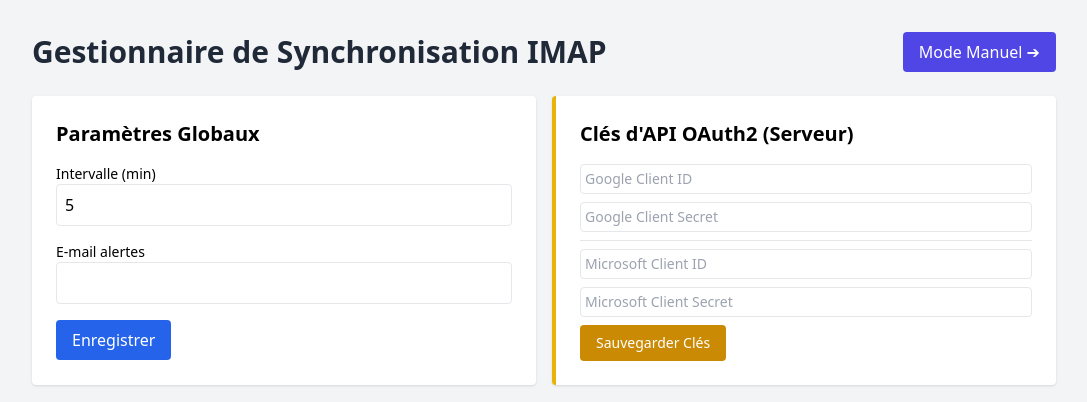
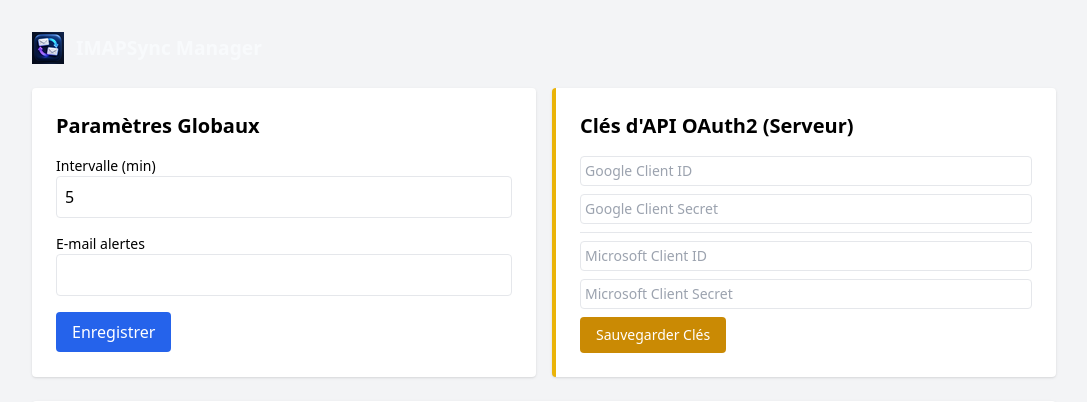
Before and after one commit to dragonal42/imapsync-manager, a FastAPI app: page / in a window 1280 px wide. Shown: the top 402 px of the page, without its empty margins (96-1183 px from the left). Run offline with FastAPI, Linux system fonts and the light colour scheme; some libraries are stand-ins or nearby versions.

Commit message:
Update index.html

```diff
--- a/templates/index.html
+++ b/templates/index.html
@@ -3,6 +3,7 @@
 <head>
     <meta charset="UTF-8">
     <title>IMAPSync Manager</title>
+    <link rel="icon" type="image/png" href="/static/Logo_ImapSyncManager_32p.png">
     <script src="https://cdn.tailwindcss.com"></script>
     <script>
         function toggleAuth(selectElem, passId, tokenContainerId) {
@@ -22,10 +23,11 @@
     </script>
 </head>
 <body class="bg-gray-100 p-8">
+
     <div class="max-w-5xl mx-auto space-y-6">
-        <div class="flex justify-between items-center mb-6">
-            <h1 class="text-3xl font-bold text-gray-800">Gestionnaire de Synchronisation IMAP</h1>
-            <a href="/manual" class="bg-indigo-600 text-white px-4 py-2 rounded hover:bg-indigo-700 transition">Mode Manuel ➔</a>
+        <div style="display: flex; align-items: center; gap: 12px;">
+            <img src="/static/Logo_ImapSyncManager_32p.png" alt="IMAPSync Manager" style="width: 32px; height: 32px;">
+            <span style="font-weight: bold; font-size: 1.2rem; color: #f8fafc;">IMAPSync Manager</span>
         </div>
 
         <div class="grid grid-cols-2 gap-4">
```
